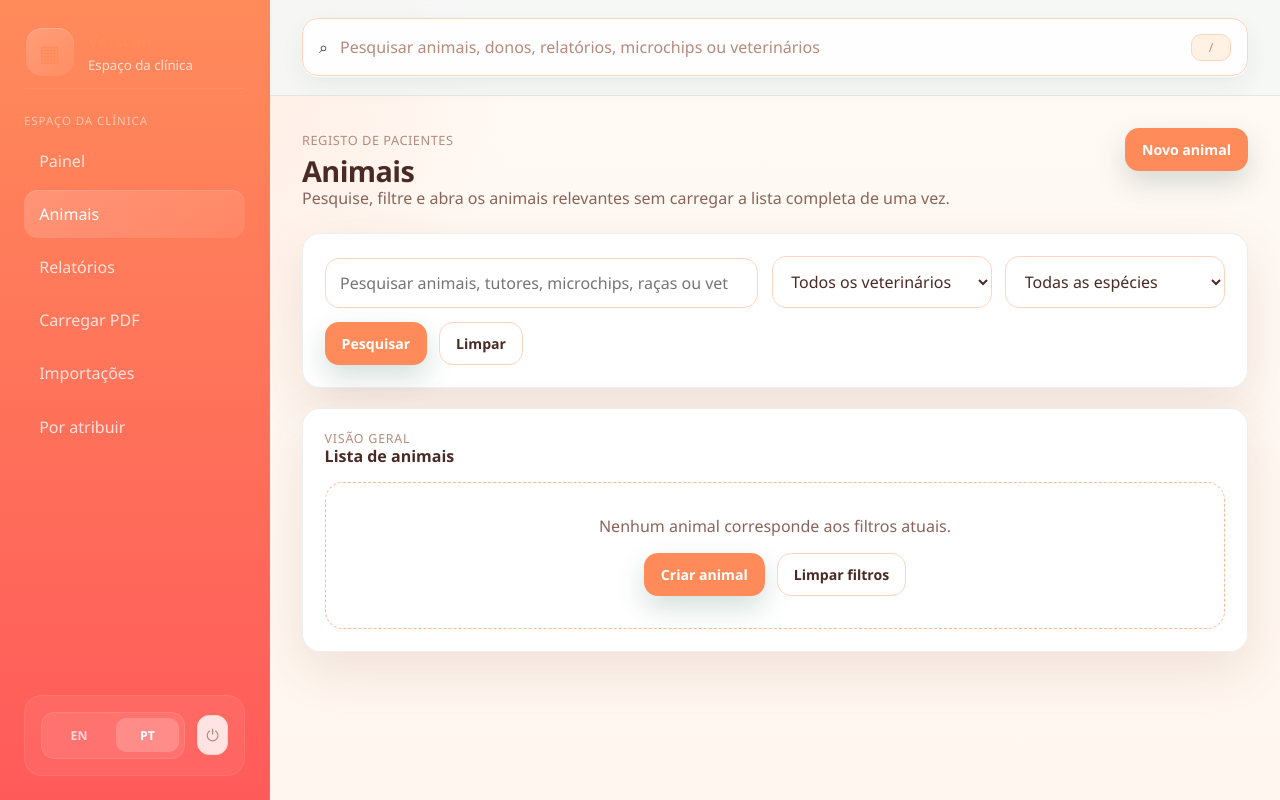
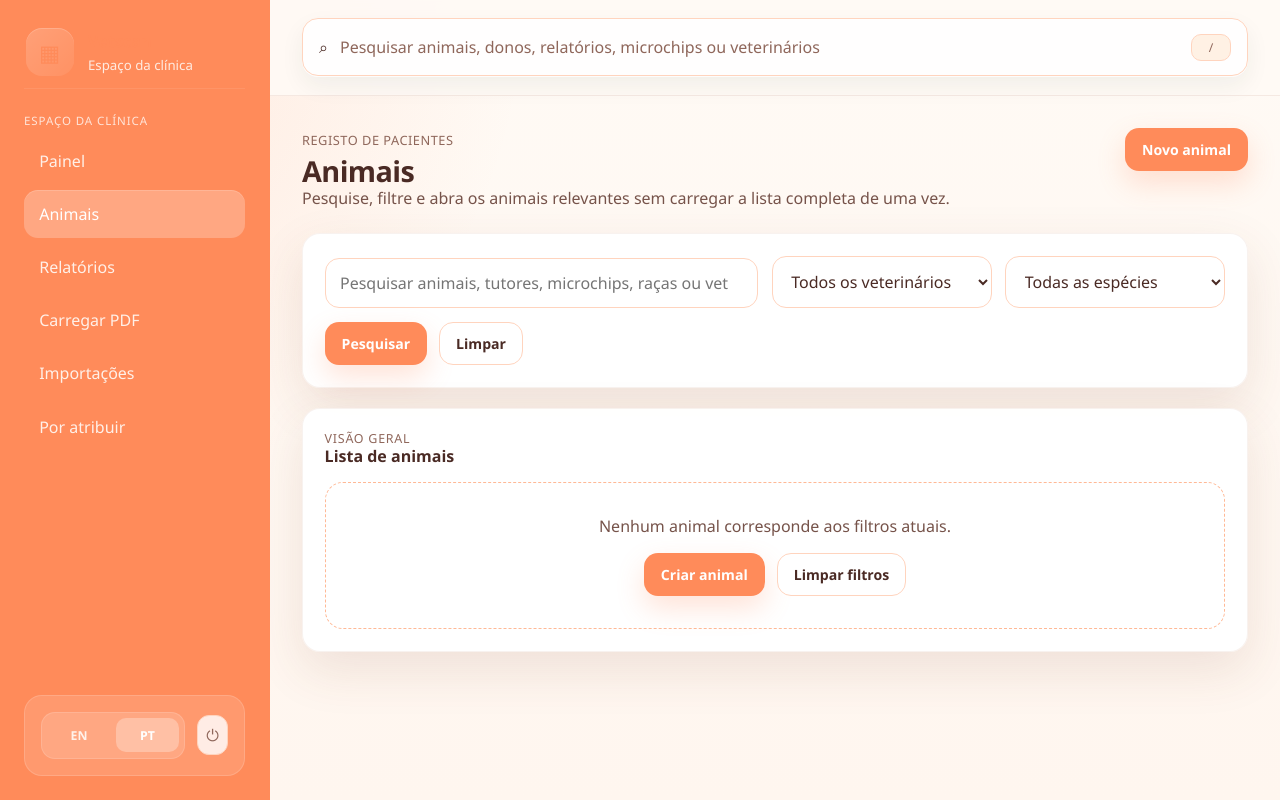
Before and after one commit to jomoormann/vetscan, a FastAPI app: page /animals in a window 1280 px wide. Run offline with FastAPI, Linux system fonts and the light colour scheme; data that the repository does not hold is empty; parts of the project's set-up code (start-up, migrations or seed data) failed here and were passed over; some libraries are stand-ins or nearby versions.

Commit message:
Improve sidebar contrast

```diff
--- a/templates/base.html
+++ b/templates/base.html
@@ -16,8 +16,8 @@
             --line: #ffd4be;
             --line-strong: #ffb996;
             --text: #4a2a24;
-            --text-muted: #8a645b;
-            --text-soft: #b48b7d;
+            --text-muted: #76534a;
+            --text-soft: #8f675b;
             --brand: #FF8B5A;
             --brand-strong: #FF5A5A;
             --brand-soft: #ffe2d5;
@@ -30,6 +30,11 @@
             --success-soft: #ffedd8;
             --info: #FFA95A;
             --info-soft: #fff0dd;
+            --success-ink: #8b531f;
+            --info-ink: #8b531f;
+            --warning-ink: #7f5b00;
+            --danger-ink: #b23333;
+            --sidebar-ink: #fff8f4;
             --shadow: 0 18px 50px rgba(122, 69, 43, 0.12);
             --radius-lg: 24px;
             --radius-md: 18px;
@@ -84,10 +89,8 @@
             height: 100vh;
             padding: 1.5rem;
             border-right: 1px solid rgba(255, 139, 90, 0.18);
-            background:
-                linear-gradient(180deg, rgba(255, 139, 90, 0.96), rgba(255, 90, 90, 0.98)),
-                linear-gradient(180deg, #ff8b5a 0%, #ff5a5a 100%);
-            color: #fff8f4;
+            background: var(--brand);
+            color: var(--sidebar-ink);
         }
 
         .sidebar-inner {
@@ -126,7 +129,7 @@
         .brand-copy span {
             display: block;
             margin-top: 0.2rem;
-            color: rgba(255,255,255,0.72);
+            color: rgba(255,248,244,0.88);
             font-size: 0.83rem;
         }
 
@@ -134,7 +137,7 @@
             font-size: 0.72rem;
             letter-spacing: 0.08em;
             text-transform: uppercase;
-            color: rgba(255,255,255,0.52);
+            color: rgba(255,248,244,0.82);
             margin-bottom: 0.55rem;
         }
 
@@ -152,29 +155,29 @@
             gap: 0.75rem;
             padding: 0.8rem 0.95rem;
             border-radius: 14px;
-            color: rgba(255,255,255,0.78);
+            color: rgba(255,248,244,0.92);
             font-weight: 500;
             transition: background 0.2s ease, color 0.2s ease, transform 0.2s ease;
         }
 
         .nav-link:hover {
-            background: rgba(255,255,255,0.08);
+            background: rgba(255,255,255,0.16);
             color: #fff;
             transform: translateX(2px);
         }
 
         .nav-link.is-active {
-            background: linear-gradient(135deg, rgba(255,255,255,0.17), rgba(255,255,255,0.08));
+            background: rgba(255,255,255,0.24);
             color: #fff;
-            box-shadow: inset 0 1px 0 rgba(255,255,255,0.12);
+            box-shadow: inset 0 1px 0 rgba(255,255,255,0.16);
         }
 
         .sidebar-footer {
             margin-top: auto;
             padding: 1rem;
             border-radius: 18px;
-            border: 1px solid rgba(255, 255, 255, 0.08);
-            background: rgba(255, 255, 255, 0.06);
+            border: 1px solid rgba(255, 255, 255, 0.16);
+            background: rgba(255, 255, 255, 0.12);
         }
 
         .sidebar-user-chip {
@@ -215,17 +218,17 @@
             flex: 1 1 auto;
             width: 100%;
             justify-content: space-between;
-            background: rgba(255,255,255,0.08);
-            border-color: rgba(255,255,255,0.1);
+            background: rgba(255,255,255,0.14);
+            border-color: rgba(255,255,255,0.14);
         }
 
         .sidebar-footer .lang-switcher a {
             flex: 1 1 0;
-            color: rgba(255,255,255,0.72);
+            color: rgba(255,248,244,0.92);
         }
 
         .sidebar-footer .lang-switcher a.active {
-            background: rgba(255,255,255,0.18);
+            background: rgba(255,255,255,0.28);
             color: #fff;
         }
 
@@ -244,8 +247,8 @@
             gap: 1rem;
             justify-content: space-between;
             padding: 1.15rem 2rem;
-            border-bottom: 1px solid rgba(24, 50, 40, 0.08);
-            background: rgba(245, 248, 246, 0.88);
+            border-bottom: 1px solid rgba(160, 92, 58, 0.1);
+            background: rgba(255, 250, 245, 0.9);
             backdrop-filter: blur(18px);
         }
 
@@ -468,7 +471,7 @@
 
         .card {
             background: rgba(255,255,255,0.96);
-            border: 1px solid rgba(24, 50, 40, 0.08);
+            border: 1px solid rgba(160, 92, 58, 0.08);
             border-radius: var(--radius-md);
             box-shadow: var(--shadow);
             padding: 1.35rem;
@@ -558,7 +561,7 @@
         .btn-primary {
             background: var(--brand);
             color: #fff;
-            box-shadow: 0 12px 28px rgba(22, 84, 65, 0.18);
+            box-shadow: 0 12px 28px rgba(255, 139, 90, 0.24);
         }
 
         .btn-primary:hover {
```
Also changed, not shown: other parts of templates/base.html (+17 -17 lines).
